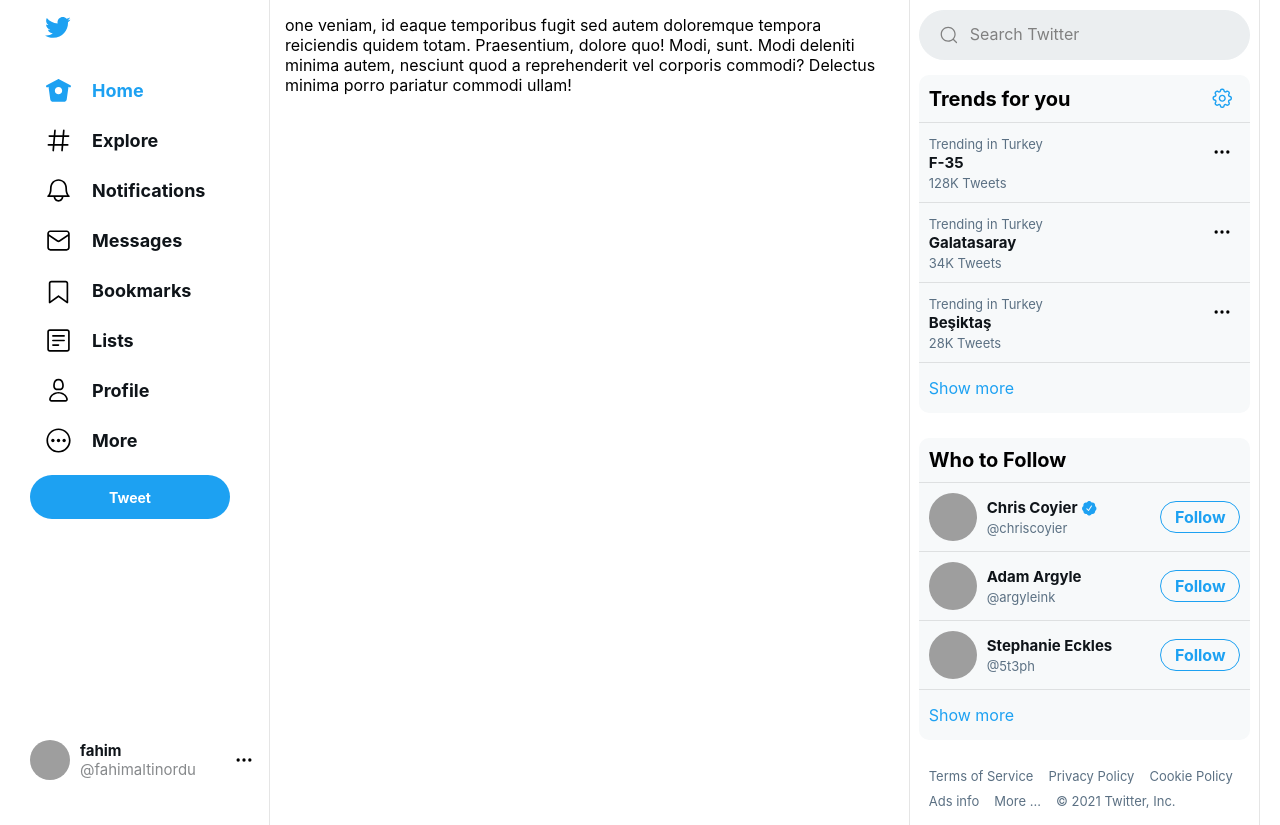
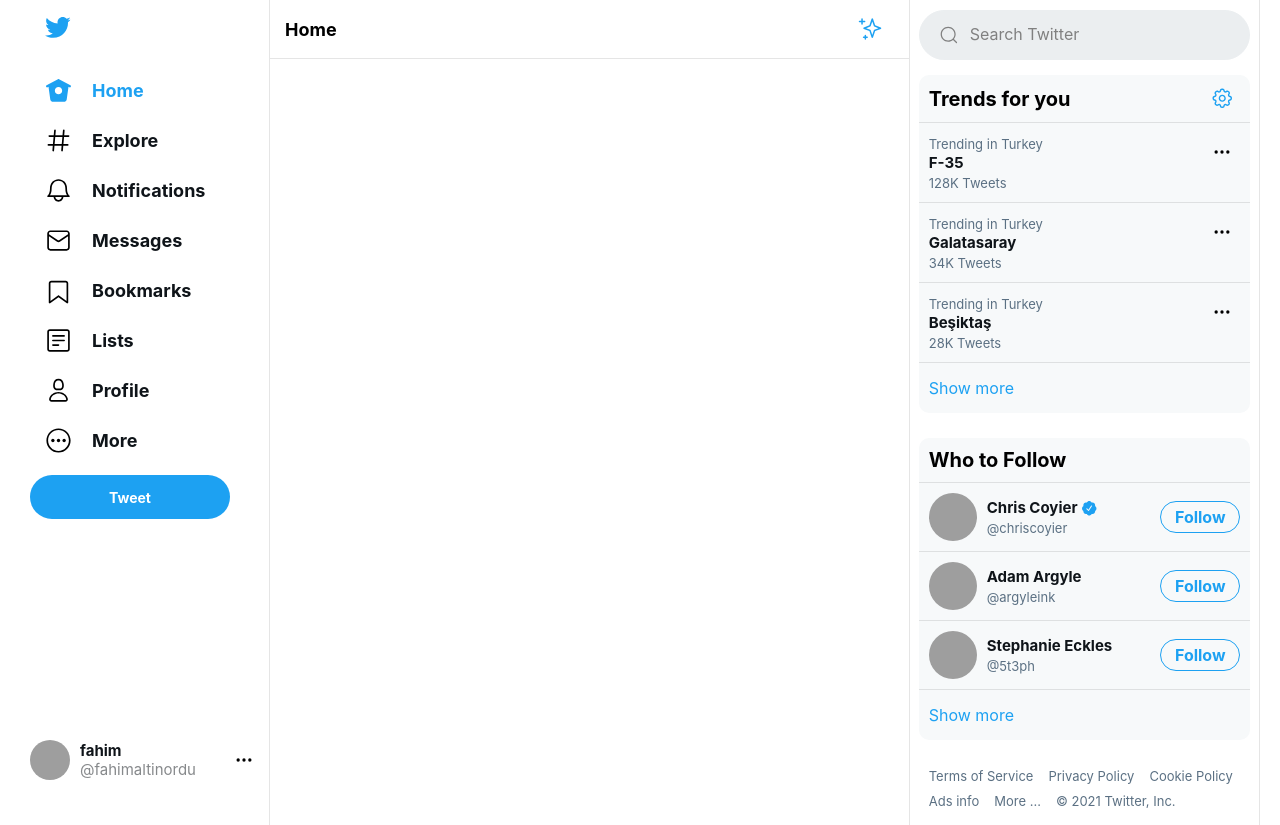
Before and after one commit to fahimaltinordu/twitter-UI-clone, a website: page index.html in a window 1280 px wide. Drawn offline with Linux system fonts and the light colour scheme; grey boxes are pictures that could not be loaded.

Commit message:
main layout header

```diff
--- a/index.html
+++ b/index.html
@@ -95,7 +95,12 @@
         </div>
 
         <div class="mainside">
-            one veniam, id eaque temporibus fugit sed autem doloremque tempora reiciendis quidem totam. Praesentium, dolore quo! Modi, sunt. Modi deleniti minima autem, nesciunt quod a reprehenderit vel corporis commodi? Delectus minima porro pariatur commodi ullam!
+            <div class="mainside-header">
+                <h2>Home</h2>
+                <a href="">
+                    <svg viewBox="0 0 24 24"><g><path d="M22.772 10.506l-5.618-2.192-2.16-6.5c-.102-.307-.39-.514-.712-.514s-.61.207-.712.513l-2.16 6.5-5.62 2.192c-.287.112-.477.39-.477.7s.19.585.478.698l5.62 2.192 2.16 6.5c.102.306.39.513.712.513s.61-.207.712-.513l2.16-6.5 5.62-2.192c.287-.112.477-.39.477-.7s-.19-.585-.478-.697zm-6.49 2.32c-.208.08-.37.25-.44.46l-1.56 4.695-1.56-4.693c-.07-.21-.23-.38-.438-.462l-4.155-1.62 4.154-1.622c.208-.08.37-.25.44-.462l1.56-4.693 1.56 4.694c.07.212.23.382.438.463l4.155 1.62-4.155 1.622zM6.663 3.812h-1.88V2.05c0-.414-.337-.75-.75-.75s-.75.336-.75.75v1.762H1.5c-.414 0-.75.336-.75.75s.336.75.75.75h1.782v1.762c0 .414.336.75.75.75s.75-.336.75-.75V5.312h1.88c.415 0 .75-.336.75-.75s-.335-.75-.75-.75zm2.535 15.622h-1.1v-1.016c0-.414-.335-.75-.75-.75s-.75.336-.75.75v1.016H5.57c-.414 0-.75.336-.75.75s.336.75.75.75H6.6v1.016c0 .414.335.75.75.75s.75-.336.75-.75v-1.016h1.098c.414 0 .75-.336.75-.75s-.336-.75-.75-.75z"></path></g></svg>
+                </a>
+            </div>
         </div>
 
         <div class="rightside">
--- a/sass/style.scss
+++ b/sass/style.scss
@@ -252,9 +252,37 @@
    }
  }
  .mainside {
-   //  height:1500px;
     border-right:1px solid rgba($color: #000000, $alpha: 0.1);
-   padding:15px;
+    .mainside-header {
+       position: sticky;
+       top:0;
+       padding:5px 15px;
+       background-color: #fff;
+       z-index: 100;
+       display: flex;
+       justify-content: space-between;
+       align-items: center;
+       border-bottom:1px solid rgba($color: #000000, $alpha: 0.1);
+       h2 {
+         font-weight: 700;
+         font-size: 18px;
+       }
+       a {
+          display: flex;
+          align-items: center;
+          justify-content: center;
+          width: 48px;
+          height: 48px;
+          border-radius: 50%;
+          &:hover {
+             background-color: $hovercolor;
+          }
+          svg {
+             width:24px;
+             fill:$mainblue;
+          }
+       }
+    }
  }
  .rightside {
    border-right:1px solid rgba($color: #000000, $alpha: 0.1);
```
Also changed, not shown: css/style.css.
